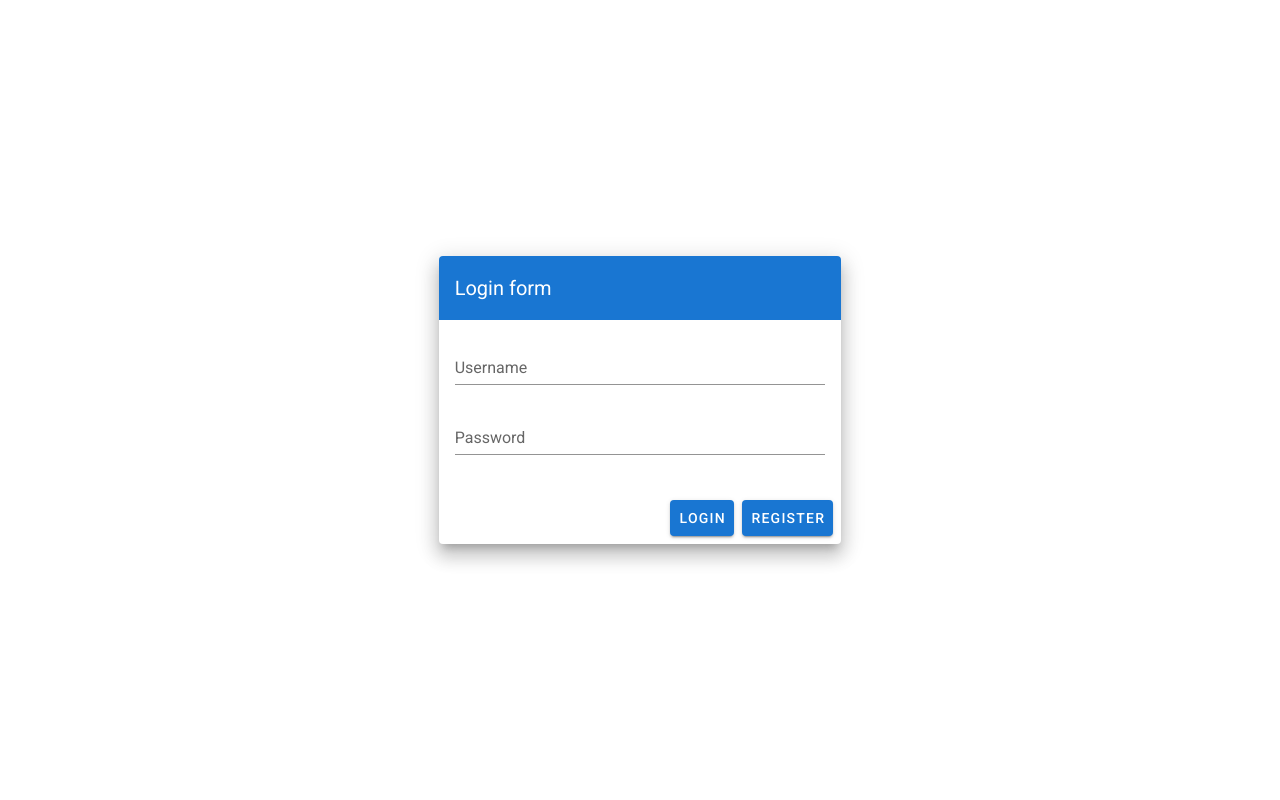
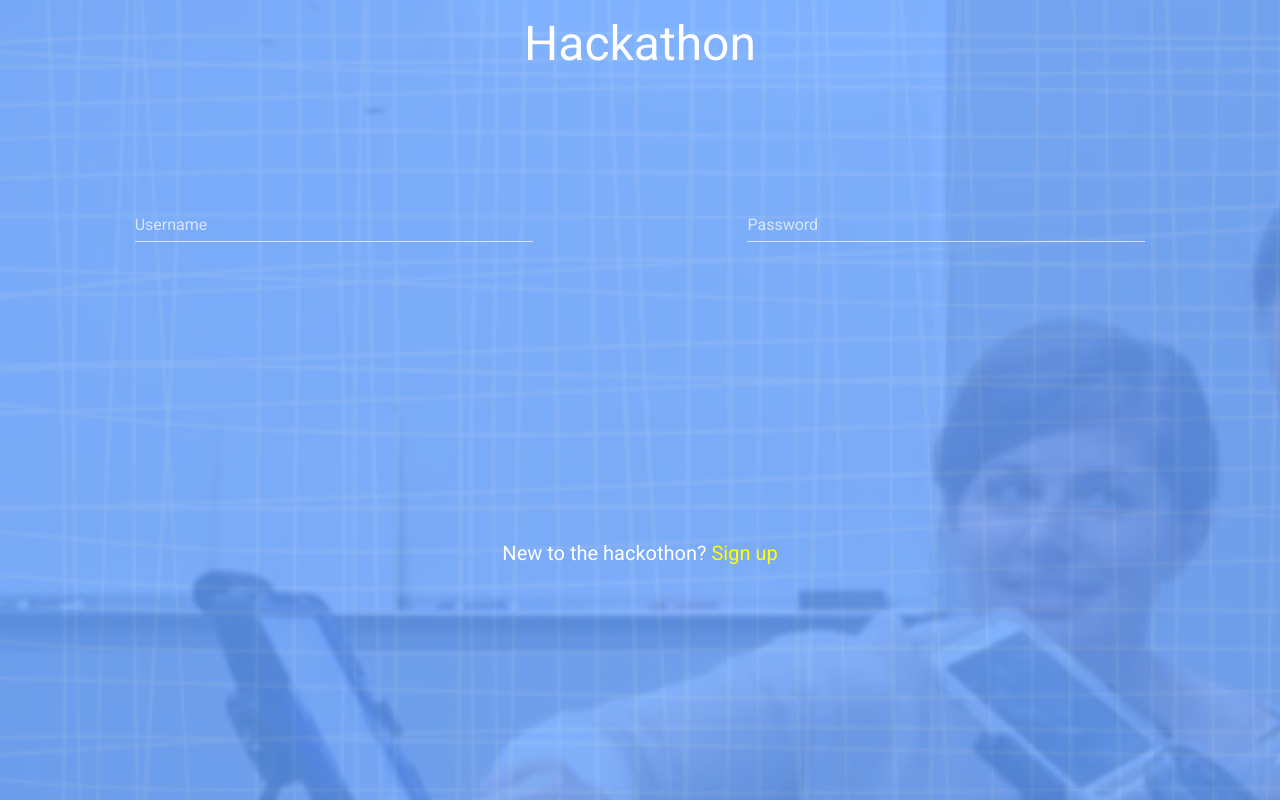
Before and after one commit to carrejoe3/Personal-dashboard, a Vue app in the folder client/: page /dashboard in a window 1280 px wide. Built offline with nearby package versions, Linux system fonts and the light colour scheme; what vue-highcharts would draw is missing.

Commit message:
styled the login page

```diff
--- a/client/src/plugins/vuetify.js
+++ b/client/src/plugins/vuetify.js
@@ -4,4 +4,5 @@ import Vuetify from 'vuetify/lib'
 Vue.use(Vuetify)
 
 export default new Vuetify({
+  theme: { disable: true }
 })
--- a/client/src/views/Login.vue
+++ b/client/src/views/Login.vue
@@ -1,25 +1,30 @@
 <template>
-  <v-app id="inspire">
+  <v-app>
     <v-content>
-      <v-container class="fill-height" fluid>
+      <v-container fluid>
         <v-row align="center" justify="center">
-          <v-col cols="12" sm="8" md="4">
-            <v-card class="elevation-12">
-              <v-toolbar color="primary" dark flat>
-                <v-toolbar-title>Login form</v-toolbar-title>
-                <v-spacer />
+          <v-col cols="12" sm="10" md="10">
+            <v-card id="loginContainer" flat>
+              <v-toolbar id="toolbar" flat>
+                <v-spacer></v-spacer>
+                <v-toolbar-title id="title">Hackathon</v-toolbar-title>
+                <v-spacer></v-spacer>
               </v-toolbar>
               <v-card-text>
-                <v-form>
-                  <v-text-field label="Username" name="username" type="text" v-model="username"/>
-                  <v-text-field id="password" label="Password" name="password" type="password" v-model="password"/>
+                <v-form id="loginInputs">
+                  <v-text-field dark label="Username" name="username" type="text" v-model="username"/>
+                  <v-spacer></v-spacer>
+                  <v-text-field dark id="password" label="Password" name="password" type="password" v-model="password"/>
                 </v-form>
               </v-card-text>
               <v-card-actions>
-                <v-spacer />
-                <v-btn color="primary" @click="login">Login</v-btn>
-                <v-btn to="/register" color="primary">Register</v-btn>
+                <v-spacer></v-spacer>
+                <v-btn id="loginBtn" @click="login" depressed>
+                  <v-img src="@/public/Login_button.png" width="200px"></v-img>
+                </v-btn>
+                <v-spacer></v-spacer>
               </v-card-actions>
+              <div id="bottomText">New to the hackothon? <span id="signUpText" @click="goToRegistrationPage">Sign up</span></div>
             </v-card>
           </v-col>
         </v-row>
@@ -72,7 +77,52 @@ export default {
       } catch (error) {
         console.error(error)
       }
+    },
+    goToRegistrationPage () {
+      this.$router.push('/register')
     }
   }
 }
 </script>
+
+<style lang="scss" scoped>
+#title {
+  font-size: 3em;
+  color: white;
+}
+
+#loginContainer {
+  background: none;
+
+  #toolbar {
+    background: none;
+  }
+}
+
+#loginInputs {
+  margin-top: 10%;
+  display: flex;
+}
+
+#loginBtn {
+  margin-top: 10%;
+  background: none;
+}
+
+#bottomText {
+  margin-top: 10%;
+  text-align: center;
+  font-size: 20px;
+  color: white;
+
+  #signUpText {
+    color: yellow;
+  }
+}
+</style>
+
+<style lang="scss">
+#app {
+  background: url('~@/public/Background.png')
+}
+</style>
```
Also changed, not shown: client/src/public/Background.png (added), client/src/public/Login_button.png (added).
